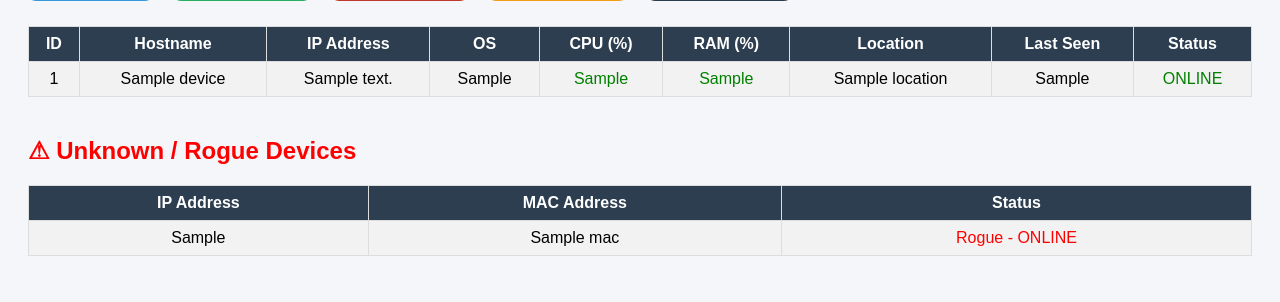
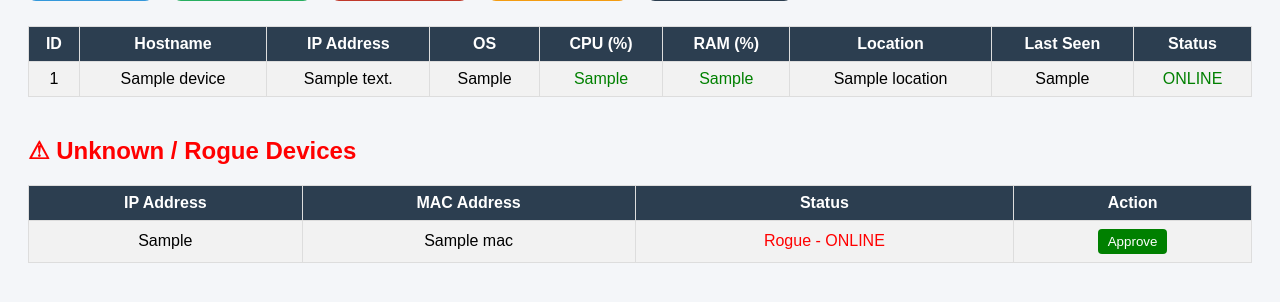
Before and after one commit to ByteBandit-100/SCCSIMS, a Flask app: template server/templates/dashboard.html in a window 1280 px wide. Shown: the part 221-523 px from the top of the page. Run offline with Flask 3, Linux system fonts and the light colour scheme; the template is opened without the code that fills it: most values are stand-ins (such as "Sample title", 1, 10 or a date in 2020).

Commit message:
add ui aciton approve button

```diff
--- a/server/app.py
+++ b/server/app.py
@@ -239,7 +239,6 @@ def get_devices():
 
     return jsonify(devices)
 
-
 @app.route("/scan-network")
 def scan_network_route():
     devices = scan_network()
@@ -287,6 +286,26 @@ def detect_rogue_devices():
         "rogue_devices": rogue_devices
     })
 
+@app.route("/approve-device", methods=["POST"])
+def approve_device():
+
+    ip = request.form.get("ip")
+    mac = request.form.get("mac")
+
+    conn = sqlite3.connect(DATABASE)
+    cursor = conn.cursor()
+
+    cursor.execute("""
+        INSERT INTO trusted_devices
+        (ip_address, mac_address, device_name, location)
+        VALUES (?, ?, ?, ?)
+    """, (ip, mac, "Approved Device", "Network"))
+
+    conn.commit()
+    conn.close()
+
+    return "Device Approved"
+
 if __name__ == "__main__":
     init_db()
     app.run(host="0.0.0.0", port=5000, debug=True)
--- a/server/templates/dashboard.html
+++ b/server/templates/dashboard.html
@@ -111,12 +111,30 @@ Trusted Devices<br><b>{{ trusted_count }}</b>
 <th>IP Address</th>
 <th>MAC Address</th>
 <th>Status</th>
+<th>Action</th>
 </tr>
 {% for device in rogue_devices %}
 <tr>
+
 <td>{{ device.ip }}</td>
+
 <td>{{ device.mac }}</td>
+
 <td style="color:red;">Rogue - {{ device.status }}</td>
+
+<td>
+<form method="POST" action="/approve-device">
+
+<input type="hidden" name="ip" value="{{ device.ip }}">
+<input type="hidden" name="mac" value="{{ device.mac }}">
+
+<button type="submit" style="background:green;color:white;padding:5px 10px;border:none;border-radius:4px;">
+Approve
+</button>
+
+</form>
+</td>
+
 </tr>
 {% endfor %}
 
```
Also changed, not shown: server/Database-query.py (deleted, +0 -35 lines), server/sccsims.db.
